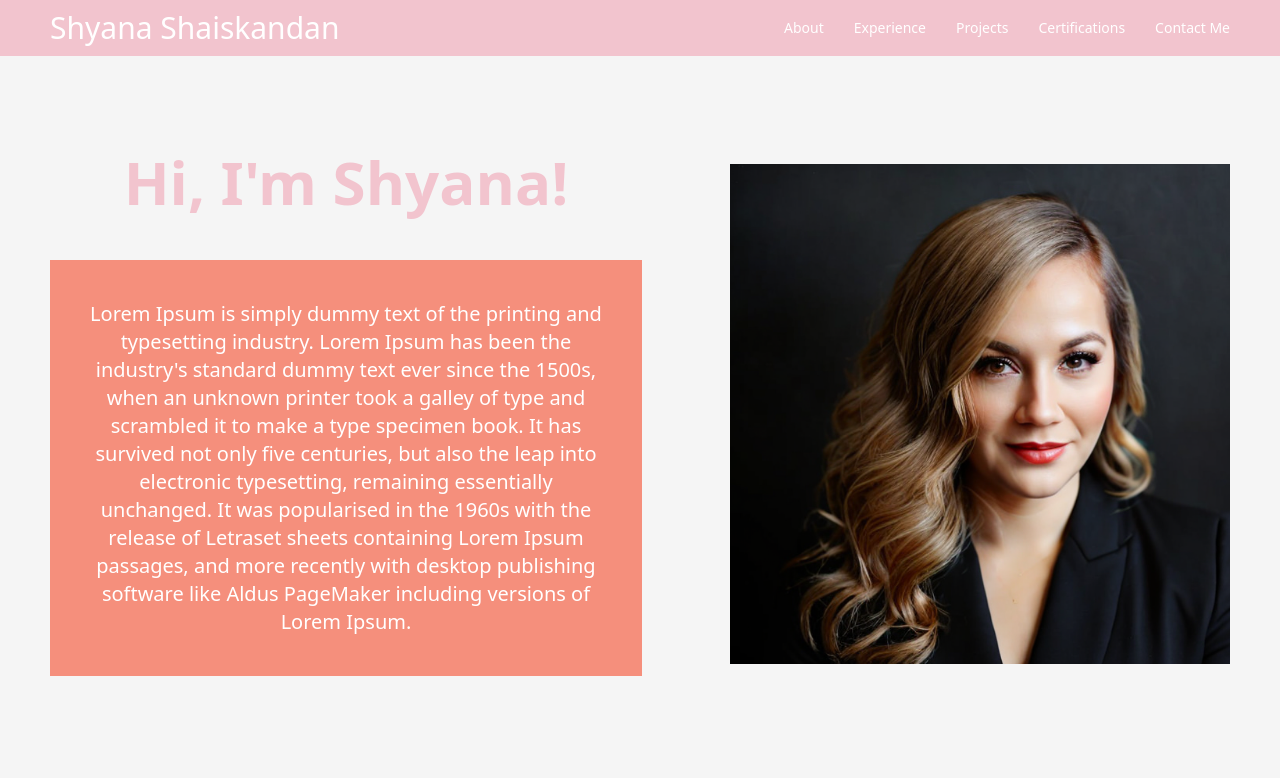
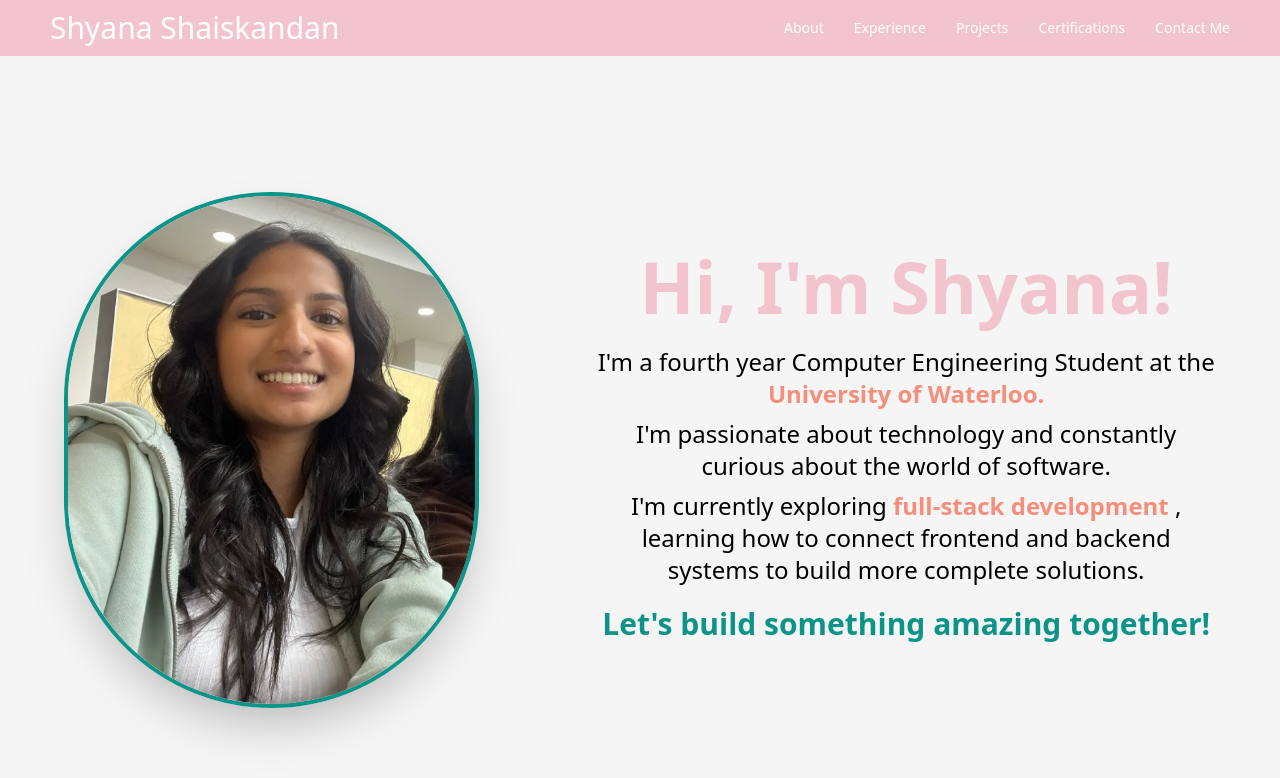
Before and after one commit to shyanashaiskandan/shyana-portfolio, a Next.js app: page / in a window 1280 px wide. Shown: the top 778 px of the page. Built offline with nearby package versions, Linux system fonts and the light colour scheme.

Commit message:
done home page

```diff
--- a/src/app/page.tsx
+++ b/src/app/page.tsx
@@ -1,24 +1,67 @@
 "use client"
+import React from "react"
 import Link from 'next/link'
 import Navbar from './components/Navbar'
 import Image from "next/image"
-import headshot from "./headshot.png"
+import headshot from "./self-photo.jpg"
 
 
 export default function Home() {
   return (
-    <main>
-      <div className = "flex flex-row text-center items-center justify-center mt-24 animate-mybounce">
-      <div className = "w-1/2 pr-12">
-        <h1 className = "font-quicksand text-pink text-6xl font-bold pb-12">Hi, I&#39;m Shyana!</h1>
-        <p className = "text-xl bg-orange text-white p-10 ">Lorem Ipsum is simply dummy text of the printing and typesetting industry. Lorem Ipsum has been the industry's standard dummy text ever since the 1500s, when an unknown printer took a galley of type and scrambled it to make a type specimen book. It has survived not only five centuries, but also the leap into electronic typesetting, remaining essentially unchanged. It was popularised in the 1960s with the release of Letraset sheets containing Lorem Ipsum passages, and more recently with desktop publishing software like Aldus PageMaker including versions of Lorem Ipsum.</p>
+    <section id="home" className = "mx-auto max-w-3xl sn:px-5 md:max-w-6xl">
+      <div className="flex flex-col text-center items-center justify-center animate-mybounce py-16 sm:py-32 md:py-41 md:flex-row md:space-x-4">
+        <div className="md:mt-2 md:w-1/2">
+          <Image src={headshot}
+            alt="" width={415}
+            height={415}
+            className="rounded-full shadow-2xl border-solid border-4 border-teal-600 hover:border-double hover:border-7"/>
+
+        </div>
+        <div className="md:mt-2 md:w-3/5">
+          <h1 className="mt-6 md:mt-0 my-5 md:text-7xl font-quicksand text-pink text-7xl font-bold">Hi, I&#39;m Shyana!</h1>
+          <p className="text-lg mt-6 mb-2 md:text-2xl">
+            I&#39;m a fourth year Computer Engineering Student at the {" "}
+            <span className="font-semibold text-orange">
+              University of Waterloo.{" "}
+            </span>
+          </p>
+          <p className="text-lg mb-2 md:text-2xl">
+          I'm passionate about technology and constantly curious about the world of software.
+          </p>
+          <p className="text-lg mb-5 md:text-2xl">
+          I'm currently exploring {" "}
+          <span className="font-semibold text-orange">
+            full-stack development{" "}
+            </span>
+            , learning how to connect frontend and backend systems to build more complete solutions.
+          </p>
+          <p className="text-lg mb-2 md:text-3xl font-semibold text-teal-600">
+          Let's build something amazing together!
+          </p>
+          {/* <Link
+            to="projects"
+            className="text-neutral-100 font-semibold px-6 py-3 bg-teal-600 rounded shadow hover:bg-teal-700"
+            activeClass="active"
+            spy={true}
+            smooth={true}
+            offset={-100}
+            duration={500}
+          >
+            Projects
+          </Link> */}
+        </div>
       </div>
-      <div className = "pl-10">
-          <Image src={headshot} alt="" width={500} height={200}/>
+      <div className="flex flex-row items-center text-center justify-center ">
+        {/* <Link
+          to="about"
+          activeClass="active"
+          spy={true}
+          smooth={true}
+          offset={-100}
+          duration={500}
+        >
+        </Link> */}
       </div>
-
-      </div>
-
-    </main>
-  );
+    </section>
+  )
 }
```
Also changed, not shown: src/app/self-photo.jpg (added).
